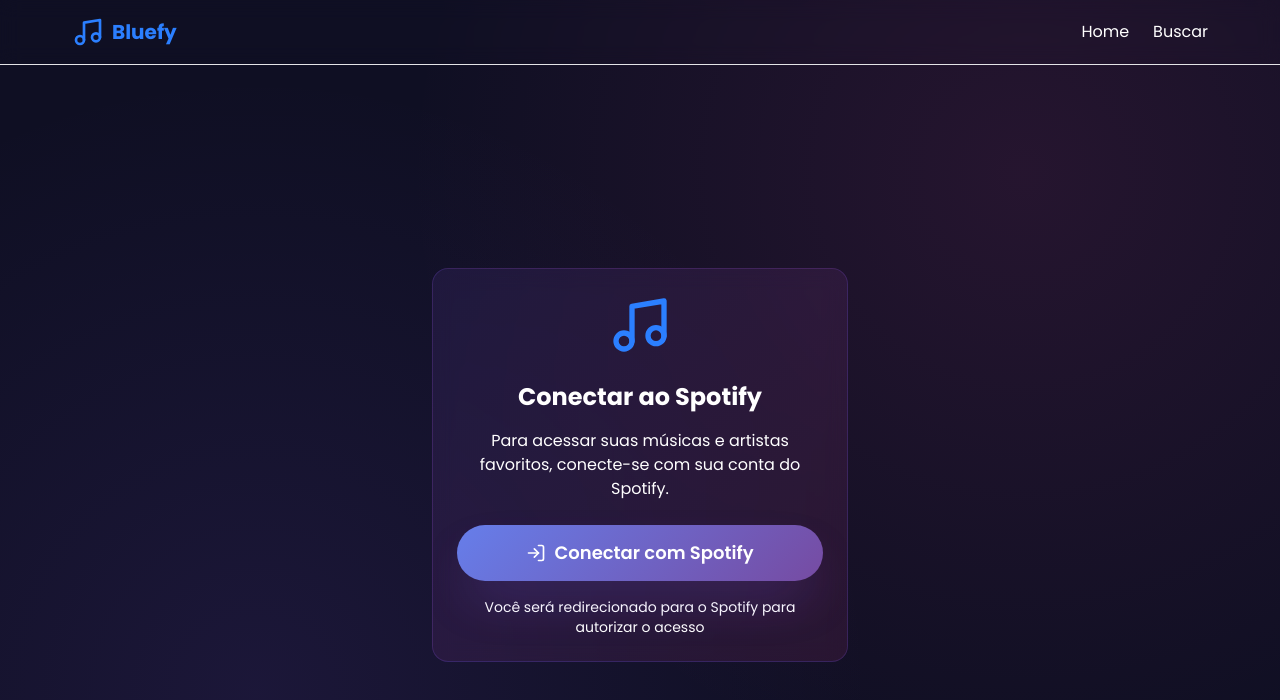
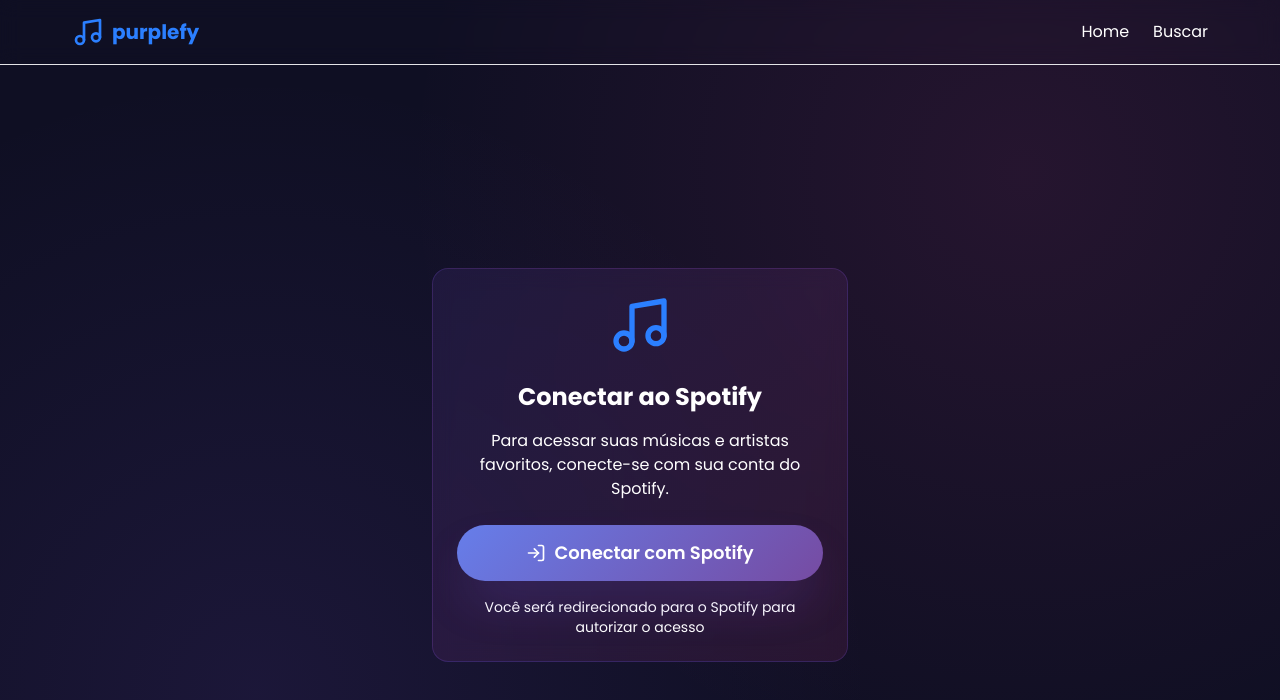
Before and after one commit to guibais/bluefy---spotify-api-frontend, a React (Vite) app: page /login in a window 1280 px wide. Shown: the top 700 px of the page. Built offline with nearby package versions, Linux system fonts and the light colour scheme; no server answers.

Commit message:
chore: rename project from bluefy to purplefy and add paraglide localization packages

```diff
--- a/index.html
+++ b/index.html
@@ -11,7 +11,7 @@
     />
     <link rel="apple-touch-icon" href="/logo192.png" />
     <link rel="manifest" href="/manifest.json" />
-    <title>Create TanStack App - bluefy</title>
+    <title>Create TanStack App - purplefy</title>
   </head>
   <body>
     <div id="app"></div>
--- a/package.json
+++ b/package.json
@@ -1,5 +1,5 @@
 {
-  "name": "bluefy",
+  "name": "purplefy",
   "private": true,
   "type": "module",
   "scripts": {
@@ -36,6 +36,8 @@
   },
   "devDependencies": {
     "@biomejs/biome": "1.9.4",
+    "@inlang/paraglide-js": "^2.2.0",
+    "@inlang/paraglide-vite": "^1.4.0",
     "@testing-library/dom": "^10.4.0",
     "@testing-library/react": "^16.2.0",
     "@types/node": "^24.3.0",
--- a/src/routes/__root.tsx
+++ b/src/routes/__root.tsx
@@ -42,7 +42,7 @@
             <div className="flex items-center justify-between h-16">
               <Link to="/home" className="flex items-center gap-2 text-blue-500 hover:text-blue-400 transition-colors">
                 <Music className="w-8 h-8" />
-                <span className="text-xl font-bold">Bluefy</span>
+                <span className="text-xl font-bold">purplefy</span>
               </Link>
 
               <nav className="flex items-center gap-6">
--- a/vite.config.ts
+++ b/vite.config.ts
@@ -15,7 +15,7 @@
   server: {
     port: 9091,
     host: true,
-    allowedHosts: ['https://6b70f4d2.bluefy---spotify-api-frontend.pages.dev/'],
+    allowedHosts: ['https://6b70f4d2.purplefy---spotify-api-frontend.pages.dev/'],
   },
   resolve: {
     alias: {
```
Also changed, not shown: .cta.json, 2 other files (tests, documents, lock files or other folders).
